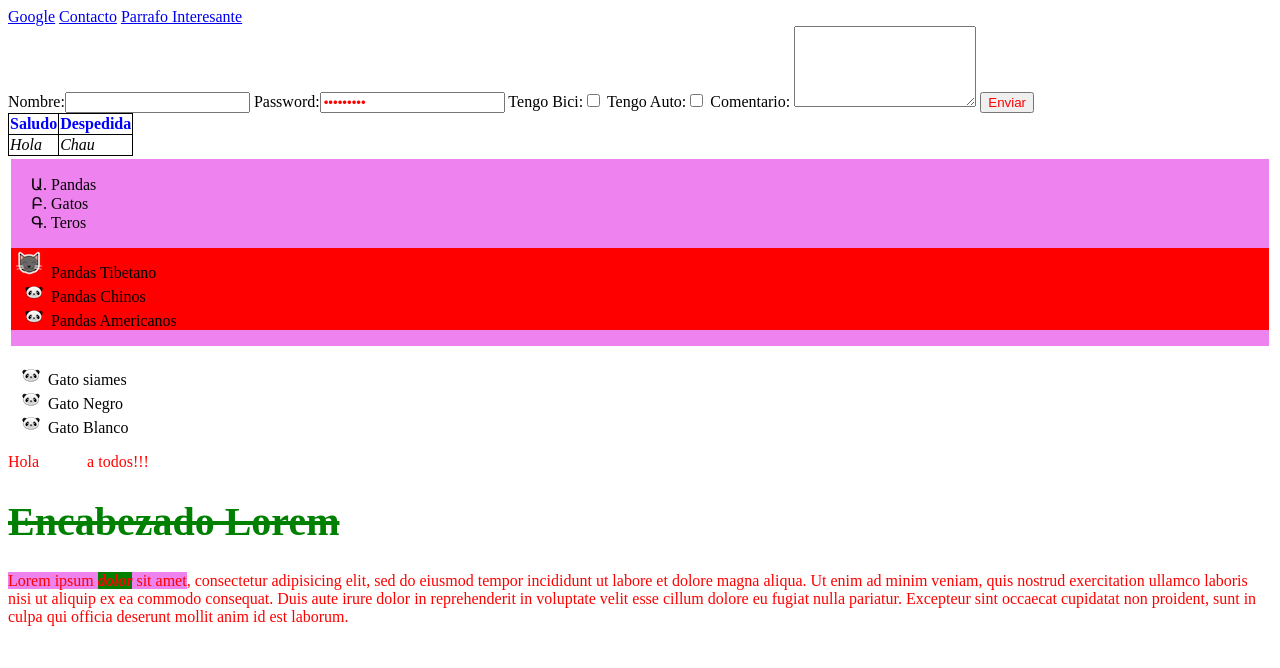
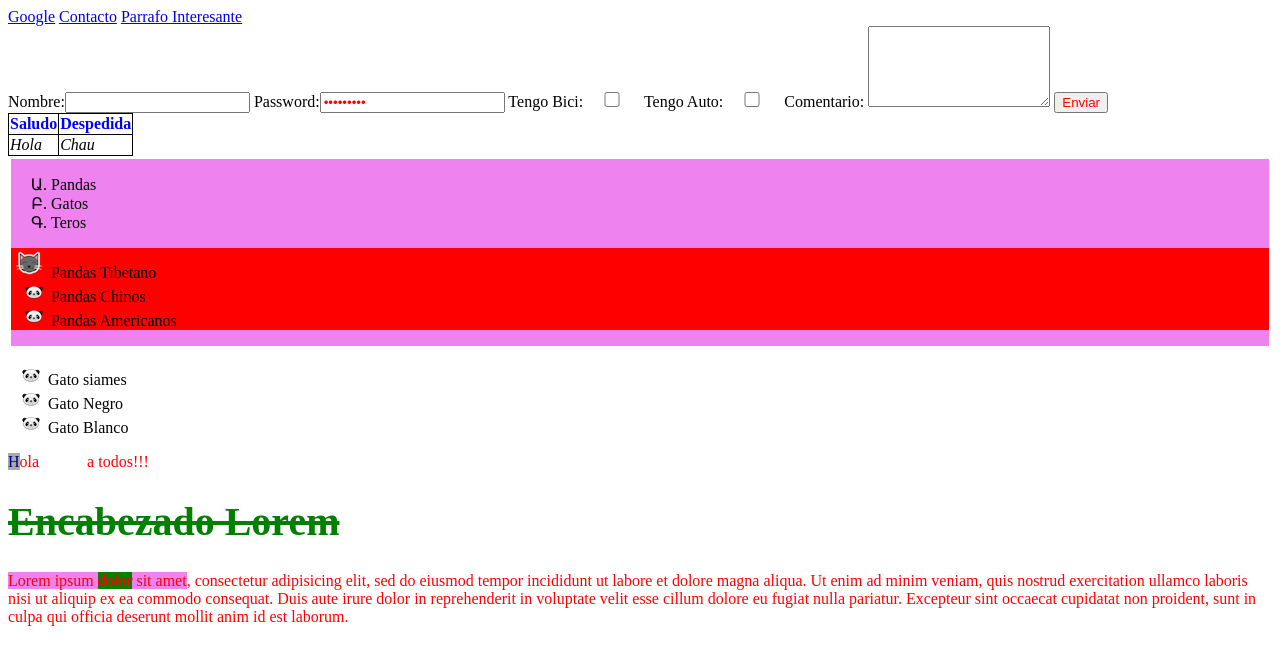
Before and after one commit to Unicen-Tuari/PW2017, a PHP site: page /index.html in a window 1280 px wide. Shown: the top 668 px of the page. Run offline with PHP 8.4, Linux system fonts and the light colour scheme.

Commit message:
Probando pseudo clases y pseudo elementos. Closes #2

```diff
--- a/css/estilo.css
+++ b/css/estilo.css
@@ -78,3 +78,41 @@
 input, textarea {
   color:red;
 }
+
+input[type=checkbox] {
+  padding-left:5px;
+  padding-right:5px;
+  border-radius:15px;
+  -webkit-appearance:button;
+  border: double 2px #00F;
+  background-color:#0b0095;
+  color:#FFF;
+  white-space: nowrap;
+  overflow:hidden;
+  width:15px;
+  height:15px;
+  width: 50px;
+  color: black;
+}
+
+input[type=checkbox]:checked{
+  background-color: green;
+}
+
+.letraCapital::selection{
+  color:white;
+  background-color: red;
+}
+
+.letraCapital::first-letter {
+  color: #008;
+  background-color: #aaa;
+}
+
+a:visited{
+  color:orange;
+}
+a:hover {
+  color: #008;
+  background-color: #aaa;
+}
--- a/index.html
+++ b/index.html
@@ -40,8 +40,6 @@
     <li>Gatos</li>
     <li>Teros</li>
   </ol>
-
-
   <ul class="lista-rojo" >
     <li class="lista-gato">Pandas Tibetano</li>
     <li>Pandas Chinos</li>
@@ -56,7 +54,7 @@
     <li>Gato Negro</li>
     <li>Gato Blanco</li>
   </ul>
-  <p>
+  <p class="letraCapital">
     Hola &nbsp;&nbsp;&nbsp;&nbsp;&nbsp;&nbsp;&nbsp;&nbsp;&nbsp;&nbsp;     a     todos!!!
   </p>
   <h1 class="verde">Encabezado Lorem</h1>
```
